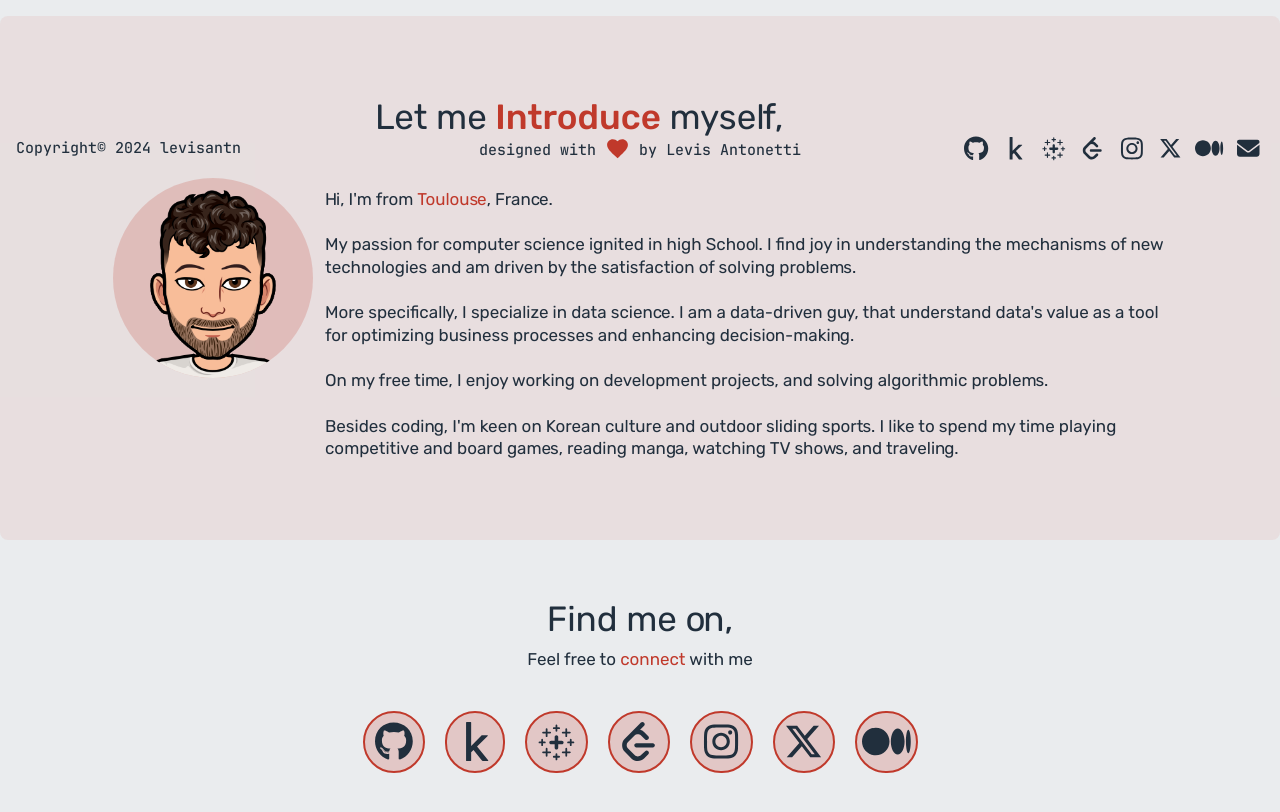
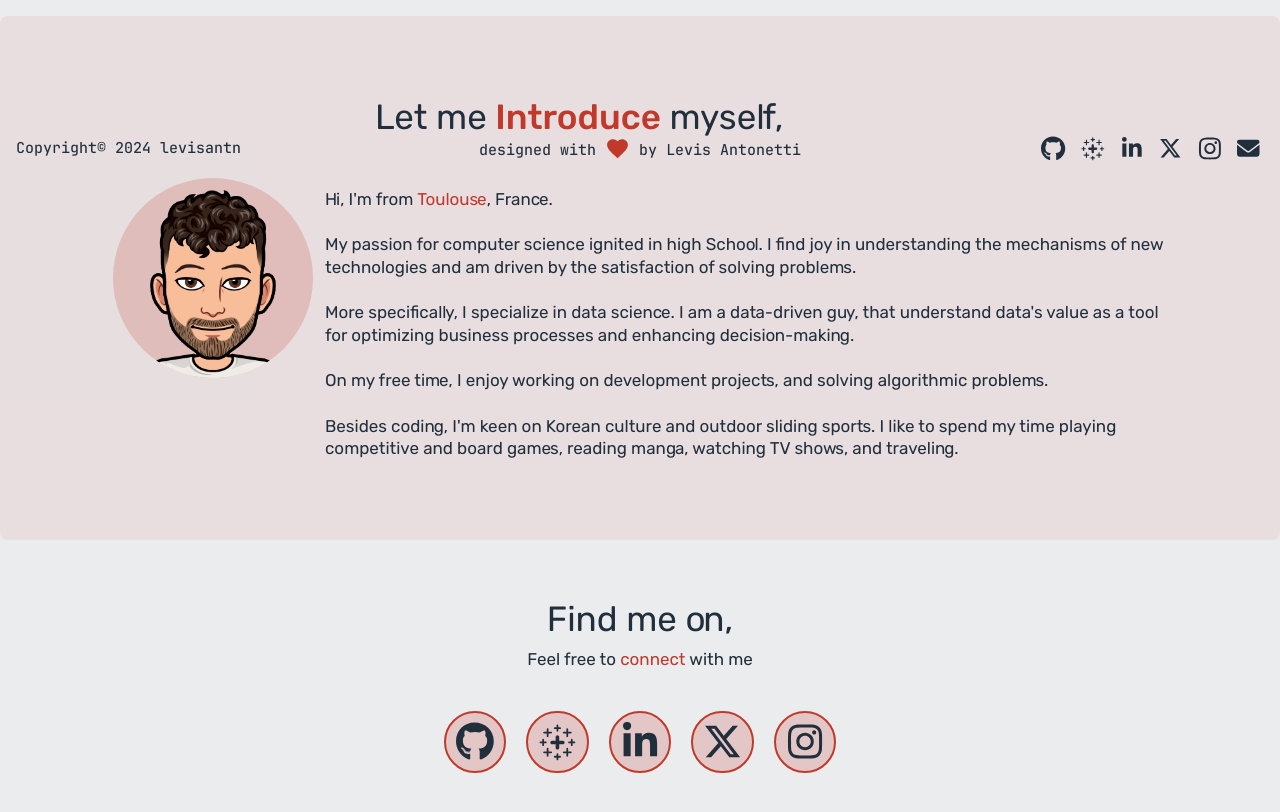
Before and after one commit to levisantn/levisantn_portofolio, a React (Vite) app: page /home in a window 1280 px wide. Shown: the part 620-1432 px from the top of the page. Built offline with nearby package versions, Linux system fonts and the light colour scheme.

Commit message:
Remove some socials links and add linkedin, Correct some errors

```diff
--- a/src/components/card/about_me/WhatIDoCard.jsx
+++ b/src/components/card/about_me/WhatIDoCard.jsx
@@ -151,7 +151,7 @@ const WhatIDoCard = () => {
               <br />
               𑁋 Using hypothesis testing, regression analysis, and time series analysis to uncover patterns and trends.
               <br />
-              𑁋 Interacting with sql databases to send queries and retrieve, update and manipulate relevant data.
+              𑁋 Interacting with SQL databases to send queries and retrieve, update and manipulate relevant data.
             </Typography>
 
             <Typography
@@ -314,9 +314,9 @@ const WhatIDoCard = () => {
                 whiteSpace: 'pre-wrap',
               }}
             >
-              𑁋 using git for version control and collaborating
+              𑁋 Leveraging Git for version control and collaboration.
               <br />
-              𑁋 Proficient in Linux environments and bash scripting
+              𑁋 Proficient in Linux environments and bash scripting.
               <br />
               𑁋 Building Frontend Web interface using React.
             </Typography>
--- a/src/components/card/home/HiThereCard.jsx
+++ b/src/components/card/home/HiThereCard.jsx
@@ -3,7 +3,7 @@ import Typewriter from 'typewriter-effect';
 import 'animate.css';
 
 const HiThereCard = () => {
-  const skills = ['Data Analyst', 'ML Developper', 'Open Source enthousiast'];
+  const skills = ['Data Analyst', 'ML Developper', 'Open Source enthousiast', 'Lifelong learner'];
   return (
     <Grid2
       container
--- a/src/components/social-media/RowStackContact.jsx
+++ b/src/components/social-media/RowStackContact.jsx
@@ -1,7 +1,7 @@
 import { Stack, IconButton, SvgIcon } from '@mui/material';
 import { FontAwesomeIcon } from '@fortawesome/react-fontawesome';
-import { faKaggle, faGithub, faInstagram, faXTwitter, faMedium } from '@fortawesome/free-brands-svg-icons';
-import { leetCode, TableauSoftwareRounded } from '../../assets/imgs/icons/CustomMuiSvgIcons';
+import { faGithub, faInstagram, faXTwitter, faLinkedinIn } from '@fortawesome/free-brands-svg-icons';
+import { TableauSoftwareRounded } from '../../assets/imgs/icons/CustomMuiSvgIcons';
 import { useTheme } from '@emotion/react';
 
 const RowStackContact = () => {
@@ -36,7 +36,7 @@ const RowStackContact = () => {
         <FontAwesomeIcon icon={faGithub} />
       </IconButton>
 
-      <IconButton
+      {/* <IconButton
         // disabled
         href='https://www.kaggle.com/zhurax'
         sx={{
@@ -64,7 +64,7 @@ const RowStackContact = () => {
         }}
       >
         <FontAwesomeIcon icon={faKaggle} />
-      </IconButton>
+      </IconButton> */}
 
       <IconButton
         // disabled
@@ -94,7 +94,7 @@ const RowStackContact = () => {
         <SvgIcon component={TableauSoftwareRounded} sx={{ fontSize: '1.1em' }} />
       </IconButton>
 
-      <IconButton
+      {/* <IconButton
         // disabled
         href='https://leetcode.com/u/levisantn/'
         sx={{
@@ -120,10 +120,11 @@ const RowStackContact = () => {
         }}
       >
         <SvgIcon component={leetCode} sx={{ fontSize: '1em' }} />
-      </IconButton>
+      </IconButton> */}
 
       <IconButton
-        href='https://www.instagram.com/levis.antn/'
+        // disabled
+        href='https://www.linkedin.com/in/levisantn/'
         sx={{
           width: '30px',
           height: '30px',
@@ -146,7 +147,7 @@ const RowStackContact = () => {
           },
         }}
       >
-        <FontAwesomeIcon icon={faInstagram} />
+        <FontAwesomeIcon icon={faLinkedinIn} />
       </IconButton>
 
       <IconButton
@@ -178,6 +179,33 @@ const RowStackContact = () => {
       </IconButton>
 
       <IconButton
+        href='https://www.instagram.com/levis.antn/'
+        sx={{
+          width: '30px',
+          height: '30px',
+          fontSize: '3em',
+          padding: '0.75em',
+          borderRadius: 5,
+          border: '0.2rem solid',
+          borderColor: 'primary.main',
+          color: 'text.primary',
+          bgcolor: 'primary.hover1',
+          transition: 'all 0.1s ease-in-out',
+          '&:hover': {
+            boxShadow: `0rem 0rem 0.75rem ${theme.palette.primary.main}`,
+            bgcolor: 'primary.main',
+            borderColor: 'primary.main',
+            transition: 'all 0.1s ease-in-out',
+          },
+          '&.Mui-disabled': {
+            color: 'text.disabled',
+          },
+        }}
+      >
+        <FontAwesomeIcon icon={faInstagram} />
+      </IconButton>
+
+      {/* <IconButton
         // disabled
         href='https://medium.com/@levisantn'
         sx={{
@@ -203,7 +231,7 @@ const RowStackContact = () => {
         }}
       >
         <FontAwesomeIcon icon={faMedium} />
-      </IconButton>
+      </IconButton> */}
     </Stack>
   );
 };
--- a/src/components/social-media/RowStackFooter.jsx
+++ b/src/components/social-media/RowStackFooter.jsx
@@ -1,8 +1,8 @@
 import { Stack, IconButton, SvgIcon } from '@mui/material';
 import { FontAwesomeIcon } from '@fortawesome/react-fontawesome';
-import { faKaggle, faGithub, faInstagram, faXTwitter, faMedium } from '@fortawesome/free-brands-svg-icons';
+import { faGithub, faInstagram, faXTwitter, faLinkedinIn } from '@fortawesome/free-brands-svg-icons';
 import { faEnvelope } from '@fortawesome/free-solid-svg-icons';
-import { leetCode, TableauSoftwareRounded } from '../../assets/imgs/icons/CustomMuiSvgIcons';
+import { TableauSoftwareRounded } from '../../assets/imgs/icons/CustomMuiSvgIcons';
 
 const RowStackFooter = () => {
   return (
@@ -28,7 +28,7 @@ const RowStackFooter = () => {
         <FontAwesomeIcon icon={faGithub} />
       </IconButton>
 
-      <IconButton
+      {/* <IconButton
         // disabled
         href='https://www.kaggle.com/zhurax'
         sx={{
@@ -49,7 +49,7 @@ const RowStackFooter = () => {
         }}
       >
         <FontAwesomeIcon icon={faKaggle} />
-      </IconButton>
+      </IconButton> */}
 
       <IconButton
         // disabled
@@ -72,7 +72,7 @@ const RowStackFooter = () => {
         <SvgIcon component={TableauSoftwareRounded} sx={{ fontSize: '1.1em' }} />
       </IconButton>
 
-      <IconButton
+      {/* <IconButton
         // disabled
         href='https://leetcode.com/u/levisantn/'
         sx={{
@@ -91,15 +91,16 @@ const RowStackFooter = () => {
         }}
       >
         <SvgIcon component={leetCode} sx={{ fontSize: '1em' }} />
-      </IconButton>
+      </IconButton> */}
 
       <IconButton
-        href='https://www.instagram.com/levis.antn/'
+        // disabled
+        href='https://medium.com/@levisantn'
         sx={{
           color: 'text.primary',
           width: '30px',
           height: '30px',
-          fontSize: '2.5rem',
+          fontSize: '2.25rem',
           padding: '1.55rem',
           '&:hover': {
             bgcolor: 'primary.hover1',
@@ -110,7 +111,7 @@ const RowStackFooter = () => {
           },
         }}
       >
-        <FontAwesomeIcon icon={faInstagram} />
+        <FontAwesomeIcon icon={faLinkedinIn} />
       </IconButton>
 
       <IconButton
@@ -135,6 +136,26 @@ const RowStackFooter = () => {
       </IconButton>
 
       <IconButton
+        href='https://www.instagram.com/levis.antn/'
+        sx={{
+          color: 'text.primary',
+          width: '30px',
+          height: '30px',
+          fontSize: '2.5rem',
+          padding: '1.55rem',
+          '&:hover': {
+            bgcolor: 'primary.hover1',
+            borderRadius: 5,
+          },
+          '&.Mui-disabled': {
+            color: 'text.disabled',
+          },
+        }}
+      >
+        <FontAwesomeIcon icon={faInstagram} />
+      </IconButton>
+
+      {/* <IconButton
         // disabled
         href='https://medium.com/@levisantn'
         sx={{
@@ -153,7 +174,7 @@ const RowStackFooter = () => {
         }}
       >
         <FontAwesomeIcon icon={faMedium} />
-      </IconButton>
+      </IconButton> */}
 
       <IconButton
         href='mailto:antonetti.levis@gmail.com'
```
